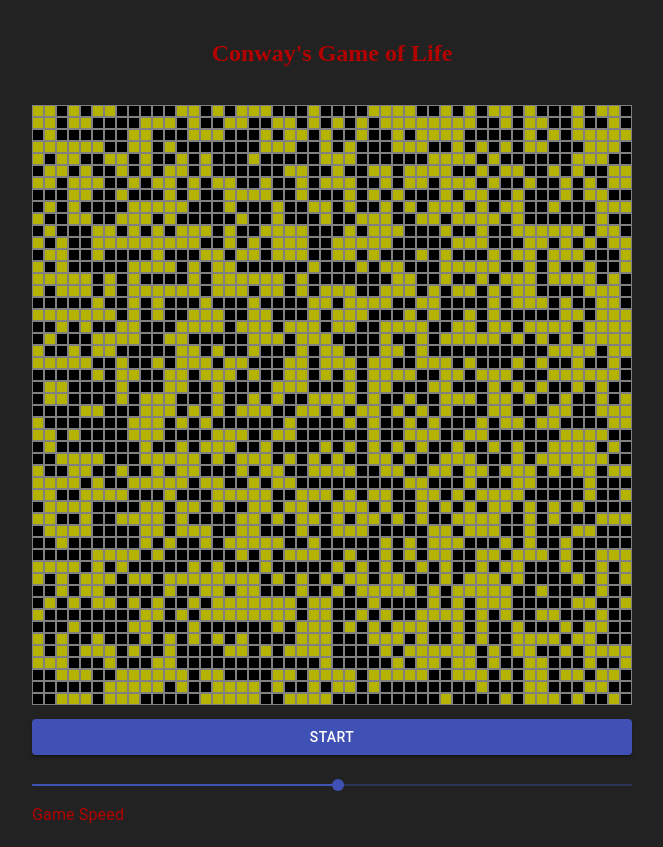
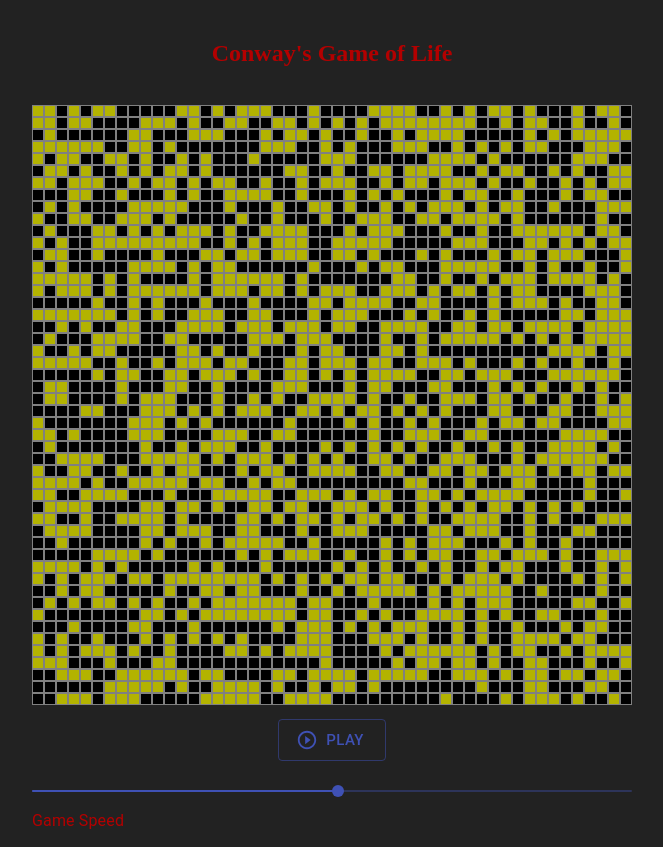
Before and after one commit to plato721/react-game-of-life-v2, a React app: page / in a window 1280 px wide. Shown: the whole page, without its empty margins (308-971 px from the left). Built offline with nearby package versions, Linux system fonts and the light colour scheme; a web font is replaced by a local one.

Commit message:
Add play/pause icons

```diff
--- a/App.css
+++ b/App.css
@@ -42,7 +42,3 @@ html {
 .board-row {
   height: 12px;
 }
-
-.play-button {
-  width: 600px;
-}
--- a/components/PlayButton.js
+++ b/components/PlayButton.js
@@ -1,19 +1,18 @@
 import React from "react"
 import Button from "@material-ui/core/Button"
+import PlayIcon from "@material-ui/icons/PlayCircleOutline"
+import PauseIcon from "@material-ui/icons/PauseCircleOutline"
 
 const playButton = ({ playing, clickHandler }) => {
-  const buttonColor = playing ? "secondary" : "primary"
-  const buttonText = playing ? "Stop" : "Start"
-
   return (
     <Button
-      className="play-button"
-      variant="contained"
-      color={buttonColor}
-      backgroundColor="primary"
       onClick={clickHandler}
+      color={playing ? "secondary" : "primary"}
+      startIcon={playing ? <PauseIcon /> : <PlayIcon />}
+      variant="outlined"
+      size="large"
     >
-      {buttonText}
+      {playing ? "Pause" : "Play"}
     </Button>
   )
 }
--- a/package.json
+++ b/package.json
@@ -14,8 +14,10 @@
   "license": "ISC",
   "dependencies": {
     "@material-ui/core": "^4.11.3",
-    "react": "^17.0.1",
-    "react-dom": "^17.0.1"
+    "@material-ui/icons": "^4.11.2",
+    "@types/react": "^17.0.3",
+    "react": "^17.0.2",
+    "react-dom": "^17.0.2"
   },
   "devDependencies": {
     "@babel/core": "^7.13.10",
```
Also changed, not shown: 1 other file.
